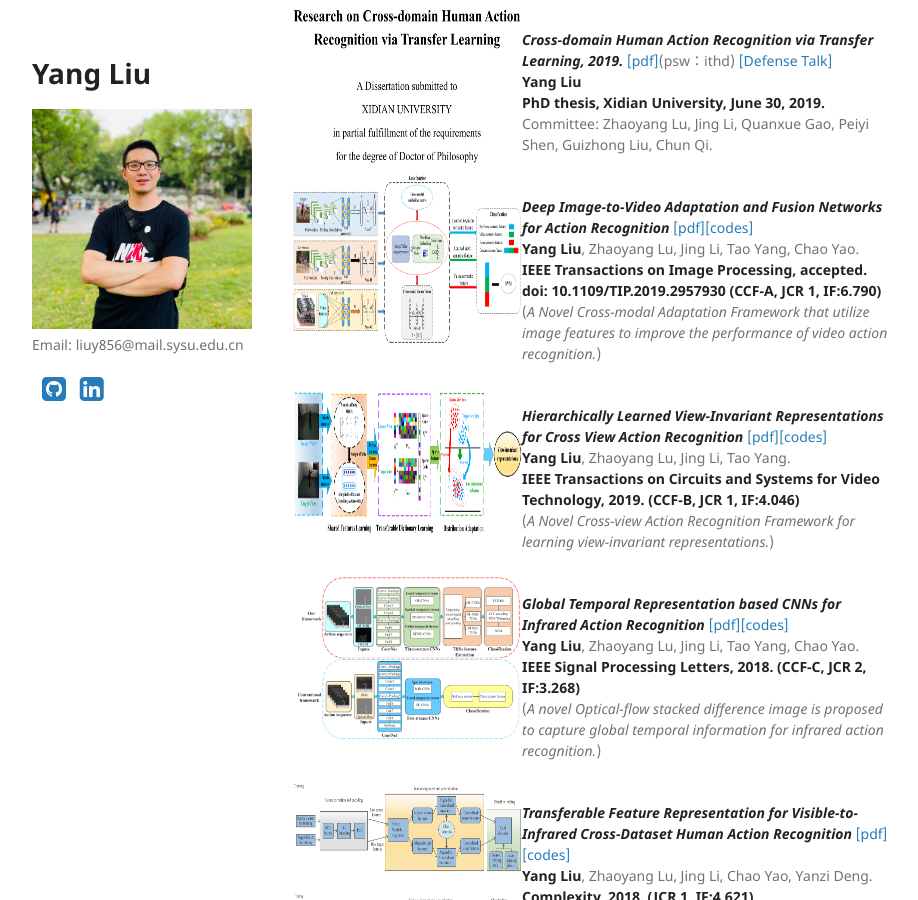
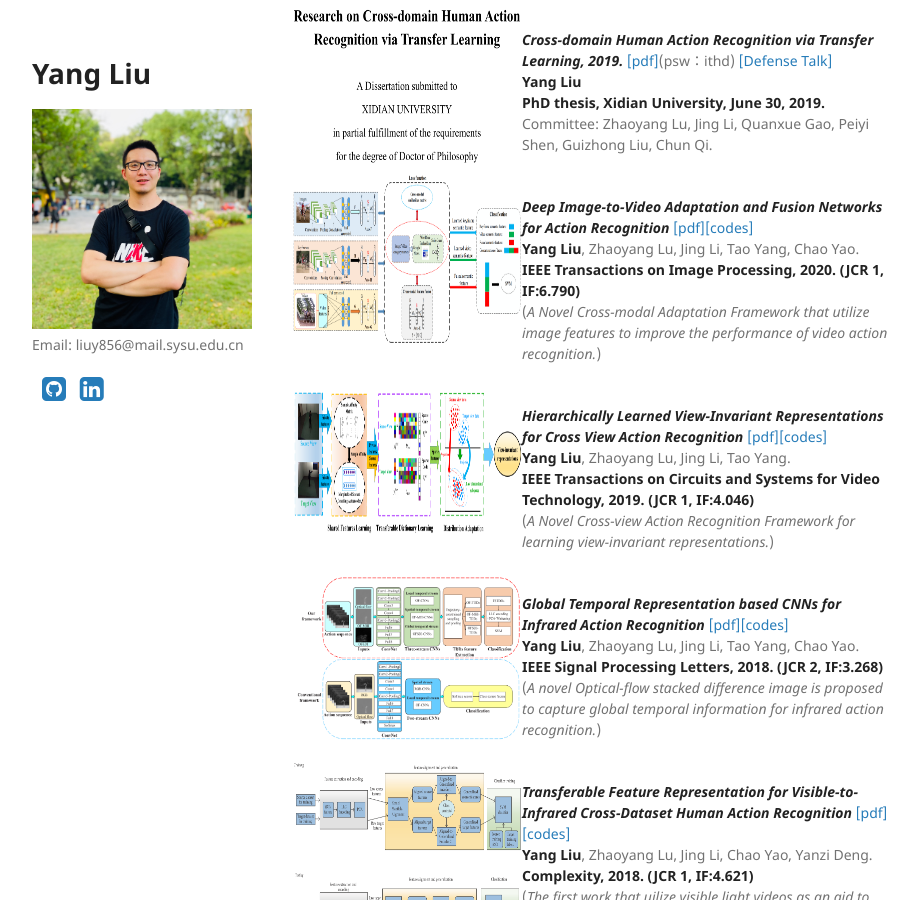
Before and after one commit to YangLiu9208/home, a Jekyll site: the page built from index.md, in a window 1280 px wide and 900 px high, scrolled down 954 px. Shown: the whole window, without its empty margins (178-1096 px from the left). Built offline with Jekyll 4.4.1, drawn with Linux system fonts in a browser that asks for light colours; a style sheet for code colours, icons or effects is not loaded.

Commit message:
Update index.md

```diff
--- a/index.md
+++ b/index.md
@@ -52,7 +52,7 @@ Committee: Zhaoyang Lu, Jing Li, Quanxue Gao, Peiyi Shen, Guizhong Liu, Chun Qi.
 </div>
 ***Deep Image-to-Video Adaptation and Fusion Networks for Action Recognition*** [[pdf]](https://ieeexplore.ieee.org/document/8931264/)[[codes]](https://yangliu9208.github.io/DIVAFN/)
 **Yang Liu**, Zhaoyang Lu, Jing Li, Tao Yang, Chao Yao.
-**IEEE Transactions on Image Processing, accepted. doi: 10.1109/TIP.2019.2957930 (CCF-A, JCR 1, IF:6.790)**
+**IEEE Transactions on Image Processing, 2020. (JCR 1, IF:6.790)**
 (*A Novel Cross-modal Adaptation Framework that utilize image features to improve the performance of video action recognition.*)
 
 <div align="left">
@@ -62,7 +62,7 @@ Committee: Zhaoyang Lu, Jing Li, Quanxue Gao, Peiyi Shen, Guizhong Liu, Chun Qi.
 </div>
 ***Hierarchically Learned View-Invariant Representations for Cross View Action Recognition*** [[pdf]](https://ieeexplore.ieee.org/document/8453034)[[codes]](https://yangliu9208.github.io/JSRDA/)
 **Yang Liu**, Zhaoyang Lu, Jing Li, Tao Yang.
-**IEEE Transactions on Circuits and Systems for Video Technology, 2019. (CCF-B, JCR 1, IF:4.046)**
+**IEEE Transactions on Circuits and Systems for Video Technology, 2019. (JCR 1, IF:4.046)**
 (*A Novel Cross-view Action Recognition Framework for learning view-invariant representations.*)
 
 
@@ -73,7 +73,7 @@ Committee: Zhaoyang Lu, Jing Li, Quanxue Gao, Peiyi Shen, Guizhong Liu, Chun Qi.
 </div>
 ***Global Temporal Representation based CNNs for Infrared Action Recognition*** [[pdf]](https://ieeexplore.ieee.org/document/8332532)[[codes]](https://yangliu9208.github.io/TSTDDs/)
 **Yang Liu**, Zhaoyang Lu, Jing Li, Tao Yang, Chao Yao.
-**IEEE Signal Processing Letters, 2018.  (CCF-C, JCR 2, IF:3.268)**
+**IEEE Signal Processing Letters, 2018.  (JCR 2, IF:3.268)**
 (*A novel Optical-flow stacked difference image is proposed to capture global temporal information for infrared action recognition.*)
 <div align="left">
           <a>
```
